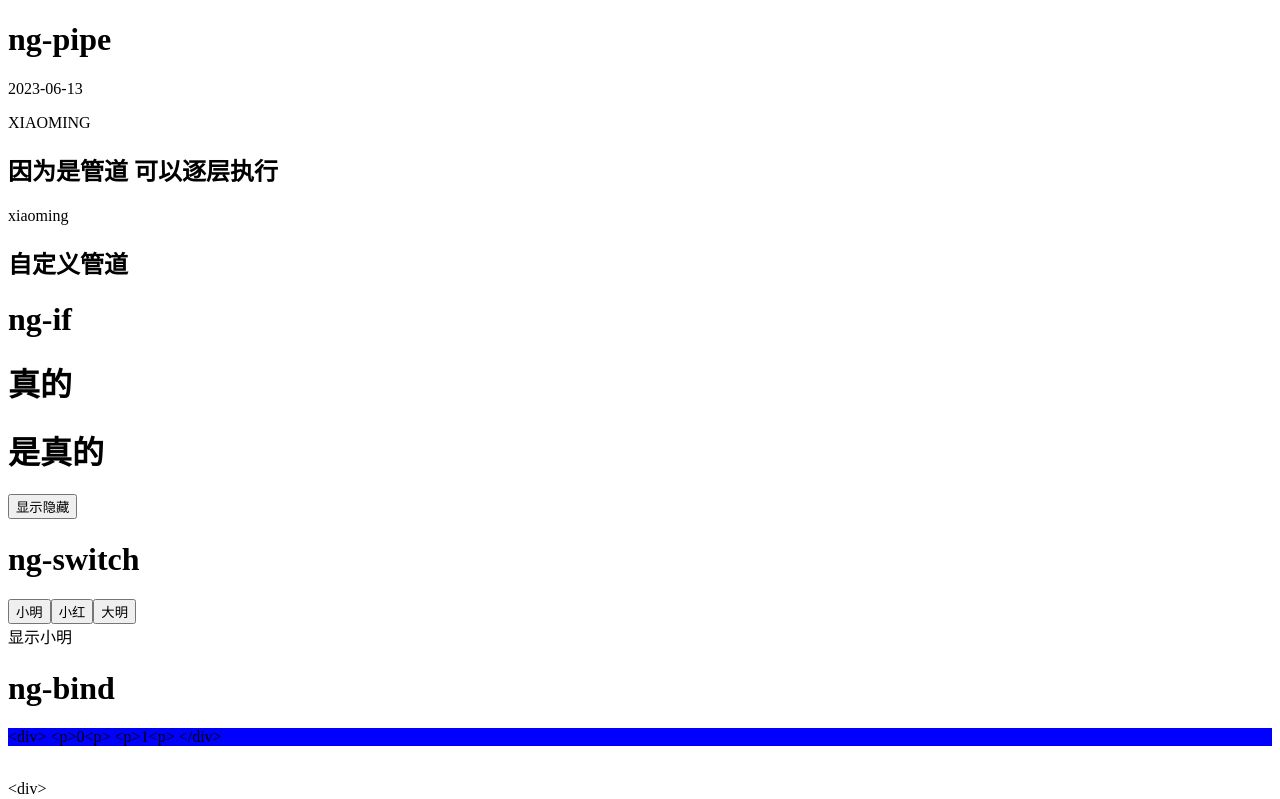
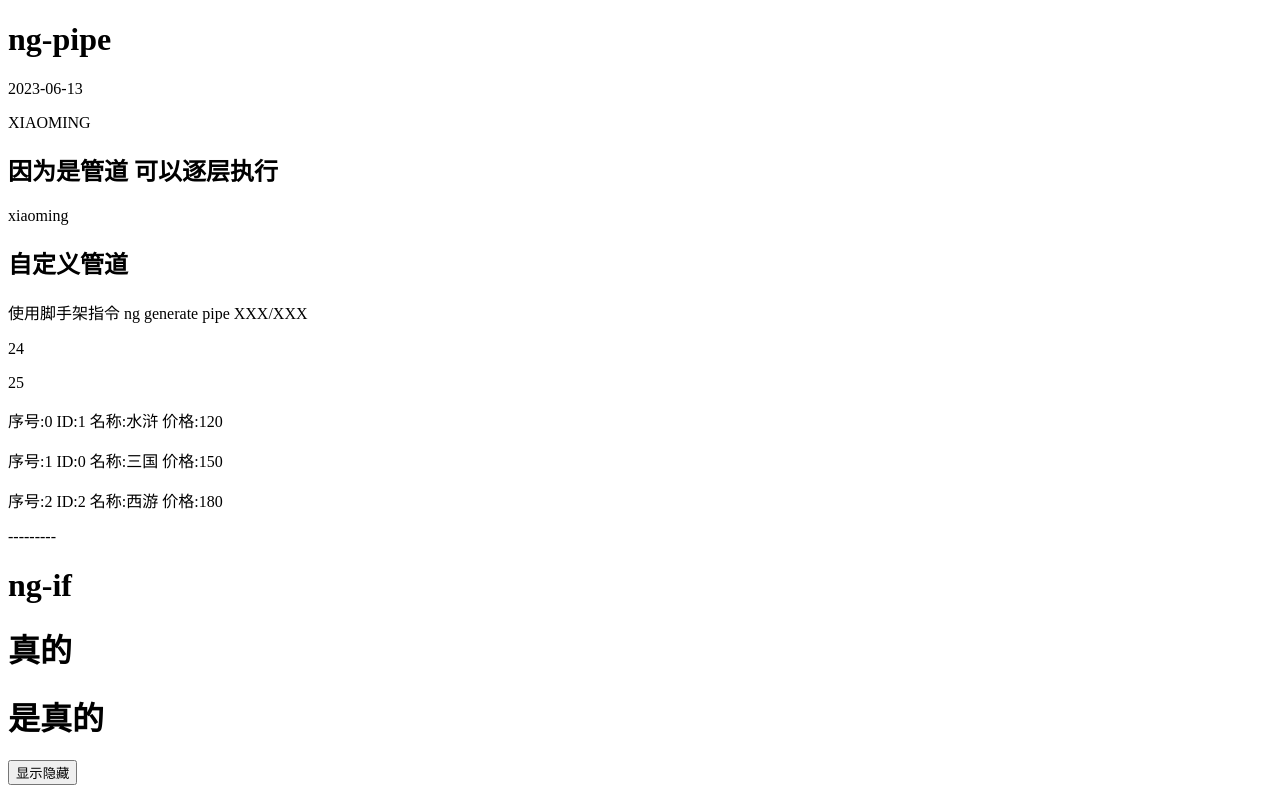
Before and after one commit to chuhx1024/angular-tour-of-heroes, an Angular app: page / in a window 1280 px wide. Shown: the top 799 px of the page. Built offline with nearby package versions, Linux system fonts and the light colour scheme.

Commit message:
feat: custom pipe

```diff
--- a/src/app/app.module.ts
+++ b/src/app/app.module.ts
@@ -10,6 +10,8 @@ import { NgEventComponent } from './view/ng-event/ng-event.component';
 import { NgFormComponent } from './view/ng-form/ng-form.component';
 import { NgCostomFormComponent } from './view/ng-costom-form/ng-costom-form.component';
 import { NgPipeComponent } from './view/ng-pipe/ng-pipe.component';
+import { PlusPipe } from './pipes/plus.pipe';
+import { SortPipe } from './pipes/sort.pipe';
 
 @NgModule({
   declarations: [
@@ -21,6 +23,8 @@ import { NgPipeComponent } from './view/ng-pipe/ng-pipe.component';
     NgFormComponent,
     NgCostomFormComponent,
     NgPipeComponent,
+    PlusPipe,
+    SortPipe,
   ],
   imports: [
     BrowserModule,
--- /dev/null
+++ b/src/app/interFaces/index.ts
@@ -0,0 +1,5 @@
+export interface Book {
+    id: number,
+    price: number,
+    name: string,
+}
--- /dev/null
+++ b/src/app/pipes/plus.pipe.ts
@@ -0,0 +1,12 @@
+import { Pipe, PipeTransform } from '@angular/core';
+
+@Pipe({
+  name: 'plus'
+})
+export class PlusPipe implements PipeTransform {
+
+  transform(value: number, ): number {
+    return value + 1;
+  }
+
+}
--- /dev/null
+++ b/src/app/pipes/sort.pipe.ts
@@ -0,0 +1,23 @@
+import { Pipe, PipeTransform } from '@angular/core';
+import { Book } from '../interFaces'
+
+@Pipe({
+  name: 'sort'
+})
+export class SortPipe implements PipeTransform {
+
+  transform(value: Book[], args: string): Book[] {
+    if (value) {
+      return value.sort((a: Book, b: Book) => {
+        if (a[args as keyof Book] < b[args as keyof Book]) {
+          return -1;
+        } else if (b[args as keyof Book ] < a[args as keyof Book]) {
+          return 1;
+        }
+        return 0;
+      });
+    }
+    return [];
+  }
+
+}
--- a/src/app/view/ng-pipe/ng-pipe.component.html
+++ b/src/app/view/ng-pipe/ng-pipe.component.html
@@ -3,3 +3,13 @@
 <h2>因为是管道 可以逐层执行</h2>
 <p>{{name | uppercase | lowercase}}</p>
 <h2>自定义管道</h2>
+<p>使用脚手架指令  ng generate pipe XXX/XXX</p>
+<p>{{num }}</p>
+<p>{{num | plus }}</p>
+<p *ngFor="let item of books | sort:'price'; index as i">
+    序号:{{i}}
+    ID:{{item.id}}
+    名称:{{item.name}}
+    价格:{{item.price}}
+</p>
+---------
--- a/src/app/view/ng-pipe/ng-pipe.component.ts
+++ b/src/app/view/ng-pipe/ng-pipe.component.ts
@@ -1,4 +1,5 @@
 import { Component } from '@angular/core';
+import { Book } from '../../interFaces/index.js'
 
 @Component({
   selector: 'app-ng-pipe',
@@ -7,5 +8,11 @@ import { Component } from '@angular/core';
 })
 export class NgPipeComponent {
   dateStr: Date = new Date()
-  name: string = 'xiaoming'
+  name: string = 'xiaoming';
+  num: number = 24;
+  books: Book[] = [
+    {id: 0, price: 150, name: '三国'},
+    {id: 1, price: 120, name: '水浒'},
+    {id: 2, price: 180, name: '西游'},
+  ]
 }
```
Also changed, not shown: 2 other files (tests, documents, lock files or other folders).
